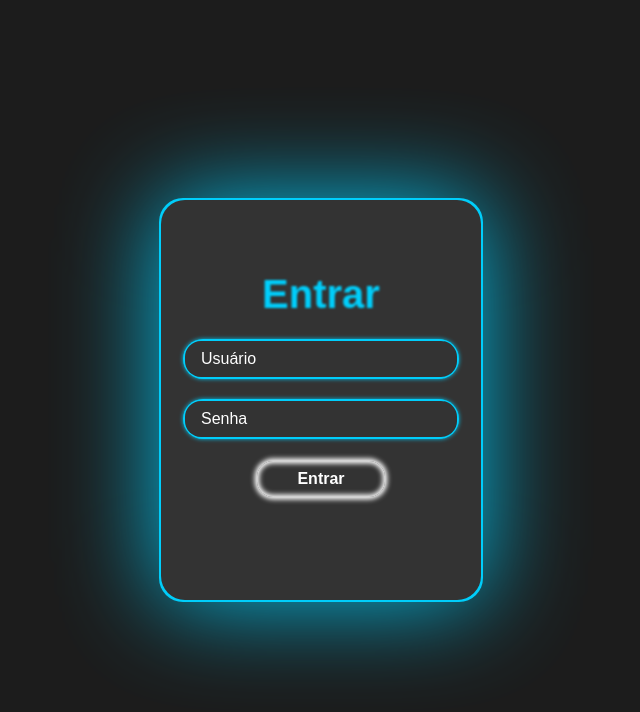
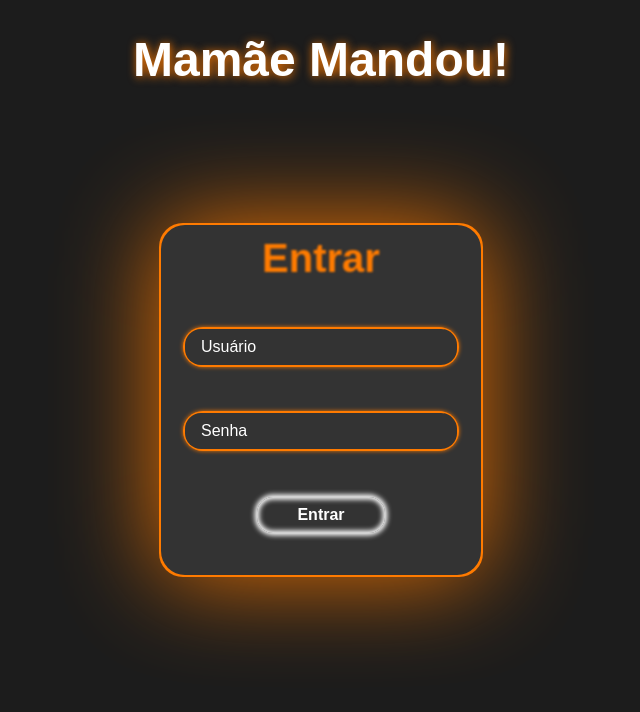
Before and after one commit to MarsK0/AvaliacaoFront3, a React (Create React App) app: page /signin in a window 1280 px wide. Shown: the top 712 px of the page, without its empty margins (319-959 px from the left). Built offline with nearby package versions, Linux system fonts and the light colour scheme; a web font is replaced by a local one.

Commit message:
Page titles and stuff

```diff
--- a/package.json
+++ b/package.json
@@ -3,6 +3,7 @@
   "version": "0.1.0",
   "private": true,
   "dependencies": {
+    "@hookform/resolvers": "^2.9.11",
     "@reduxjs/toolkit": "^1.9.2",
     "@testing-library/jest-dom": "^5.16.5",
     "@testing-library/react": "^13.4.0",
--- a/src/app/components/SigninForm/SigninForm.tsx
+++ b/src/app/components/SigninForm/SigninForm.tsx
@@ -1,9 +1,11 @@
-import { StyledForm, Container, Wrapper, StyledH2 } from "./style"
+import { StyledForm, Container, Wrapper, StyledH1, StyledH2 } from "./style"
 import FormInput from "../FormInput/FormInput"
 import NeonButton from "../NeonButton/NeonButton"
 
 const SigninForm: React.FC = () => {
   return(
+    <>
+      <StyledH1>Mamãe Mandou!</StyledH1>
       <Container>
         <Wrapper>
           <StyledForm>
@@ -14,6 +16,7 @@ const SigninForm: React.FC = () => {
           </StyledForm>
         </Wrapper>
       </Container>
+    </>
   )
 }
 
--- a/src/app/components/SigninForm/style.ts
+++ b/src/app/components/SigninForm/style.ts
@@ -1,4 +1,50 @@
 import styled from "styled-components"
+
+export const StyledH1 = styled.h1`
+  position: absolute;
+  font-size: 3em;
+  left: 50%;
+  transform: translateX(-50%);
+  margin-top: 2rem;
+  filter: blur(px);
+  animation: animateSignupH1 5s linear infinite;
+
+  @keyframes animateSignupH1 {
+    0%{
+      text-shadow: 1px 1px 10px #ff0000;
+    }
+    10%{
+      text-shadow: 1px 1px 10px #ff8000;
+    }
+    20%{
+      text-shadow: 1px 1px 10px #fff700;
+    }
+    30%{
+      text-shadow: 1px 1px 10px #aaff00;
+    }
+    40%{
+      text-shadow: 1px 1px 10px #2bff00;
+    }
+    50%{
+      text-shadow: 1px 1px 10px #00ffa2;
+    }
+    60%{
+      text-shadow: 1px 1px 10px #00ccff;
+    }
+    70%{
+      text-shadow: 1px 1px 10px #002aff;
+    }
+    80%{
+      text-shadow: 1px 1px 10px #7b00ff;
+    }
+    90%{
+      text-shadow: 1px 1px 10px #ff00fb;
+    }
+    100%{
+      text-shadow: 1px 1px 10px #ff0000;
+    }
+  }
+`
 
 export const StyledH2 = styled.h2`
   font-weight: bold;
@@ -55,7 +101,7 @@ export const StyledForm = styled.form`
   flex-direction: column;
   align-items: center;
   justify-content: center;
-  row-gap: 1.5rem;
+  row-gap: 3rem;
   padding: 0 0 2rem;
   & {
     position: relative;
@@ -127,6 +173,7 @@ export const Container = styled.div`
   width: 100%;
   height: 100%;
   display: flex;
+  flex-direction: column;
   justify-content: center;
   align-items: center;
 `
@@ -134,5 +181,5 @@ export const Container = styled.div`
 export const Wrapper = styled.div`
   width: 25%;
   min-width: 300px;
-  height: 400px;
+  height: 350px;
 `
--- a/src/app/components/SignupForm/SignupForm.tsx
+++ b/src/app/components/SignupForm/SignupForm.tsx
@@ -1,21 +1,30 @@
-import { StyledForm, Container, Wrapper, StyledH2 } from "./style"
+import { StyledForm, Container, Wrapper, StyledH1, StyledH2 } from "./style"
 import FormInput from "../FormInput/FormInput"
 import NeonButton from "../NeonButton/NeonButton"
 
 const SignupForm: React.FC = () => {
+
   return(
+    <>
+      <StyledH1>Mamãe Mandou!</StyledH1>
       <Container>
         <Wrapper>
           <StyledForm>
             <StyledH2>Cadastrar</StyledH2>
-          <FormInput placeholder="Usuário" type="text"/>
-          <FormInput placeholder="Avatar" type="text"/>
-          <FormInput placeholder="Senha" type="password"/>
-          <FormInput placeholder="Repita a Senha" type="password"/>
-          <NeonButton color="#fff" text="Cadastrar"/>
+            <FormInput placeholder="Usuário"
+                       type="text" />
+            <FormInput placeholder="URL Avatar"
+                       type="text" />
+            <FormInput placeholder="Senha"
+                       type="password" />
+            <FormInput placeholder="Repita a Senha"
+                       type="password" />
+            <NeonButton color="#fff"
+                        text="Cadastrar" />
           </StyledForm>
         </Wrapper>
       </Container>
+    </>
   )
 }
 
--- a/src/app/components/SignupForm/style.ts
+++ b/src/app/components/SignupForm/style.ts
@@ -1,4 +1,50 @@
 import styled from "styled-components"
+
+export const StyledH1 = styled.h1`
+  position: absolute;
+  font-size: 3em;
+  left: 50%;
+  transform: translateX(-50%);
+  margin-top: 2rem;
+  filter: blur(px);
+  animation: animateSignupH1 5s linear infinite;
+
+  @keyframes animateSignupH1 {
+    0%{
+      text-shadow: 1px 1px 10px #ff0000;
+    }
+    10%{
+      text-shadow: 1px 1px 10px #ff8000;
+    }
+    20%{
+      text-shadow: 1px 1px 10px #fff700;
+    }
+    30%{
+      text-shadow: 1px 1px 10px #aaff00;
+    }
+    40%{
+      text-shadow: 1px 1px 10px #2bff00;
+    }
+    50%{
+      text-shadow: 1px 1px 10px #00ffa2;
+    }
+    60%{
+      text-shadow: 1px 1px 10px #00ccff;
+    }
+    70%{
+      text-shadow: 1px 1px 10px #002aff;
+    }
+    80%{
+      text-shadow: 1px 1px 10px #7b00ff;
+    }
+    90%{
+      text-shadow: 1px 1px 10px #ff00fb;
+    }
+    100%{
+      text-shadow: 1px 1px 10px #ff0000;
+    }
+  }
+`
 
 export const StyledH2 = styled.h2`
   font-weight: bold;
@@ -55,7 +101,7 @@ export const StyledForm = styled.form`
   flex-direction: column;
   align-items: center;
   justify-content: center;
-  row-gap: 1.5rem;
+  row-gap: 2rem;
   padding: 0 0 2rem;
 
   &::before,
@@ -127,5 +173,5 @@ export const Container = styled.div`
 export const Wrapper = styled.div`
   width: 25%;
   min-width: 300px;
-  min-height: 400px;
+  height: 400px;
 `
--- a/src/index.css
+++ b/src/index.css
@@ -3,6 +3,7 @@
   padding: 0;
   box-sizing: border-box;
   font-family: 'Poppins', sans-serif;
+  color: #fff;
 }
 
 body {
```
Also changed, not shown: 1 other file (tests, documents, lock files or other folders). Lines whose indentation alone changed are shown as unchanged.
